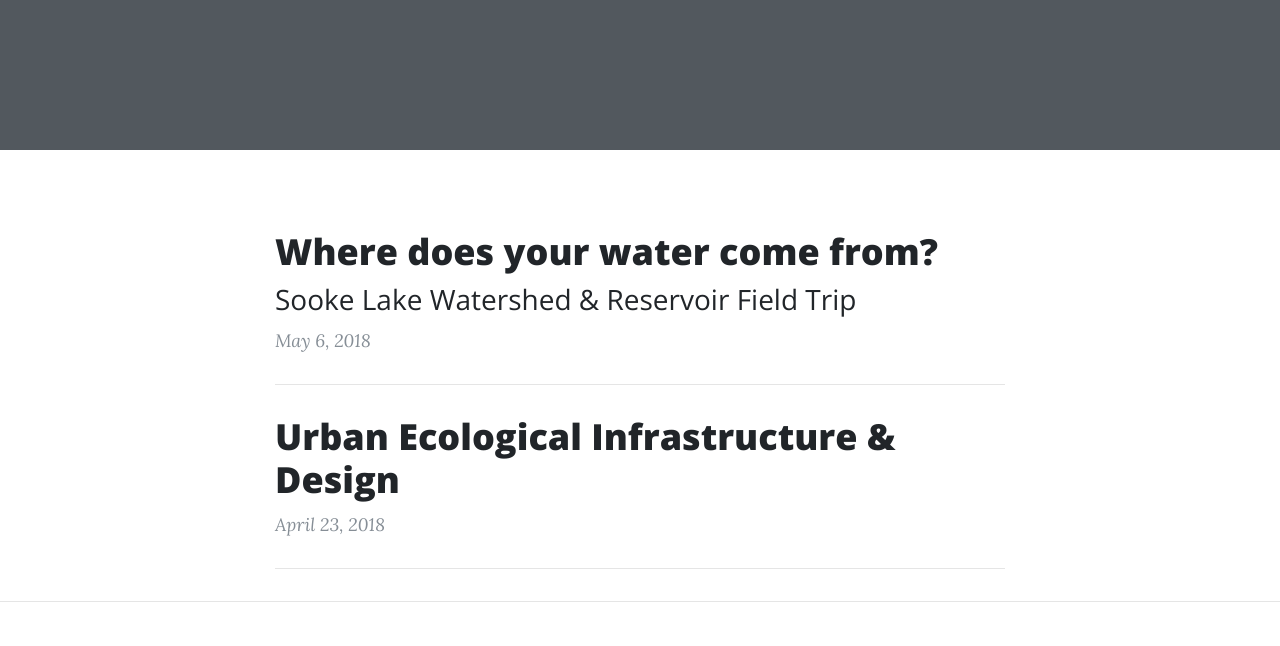
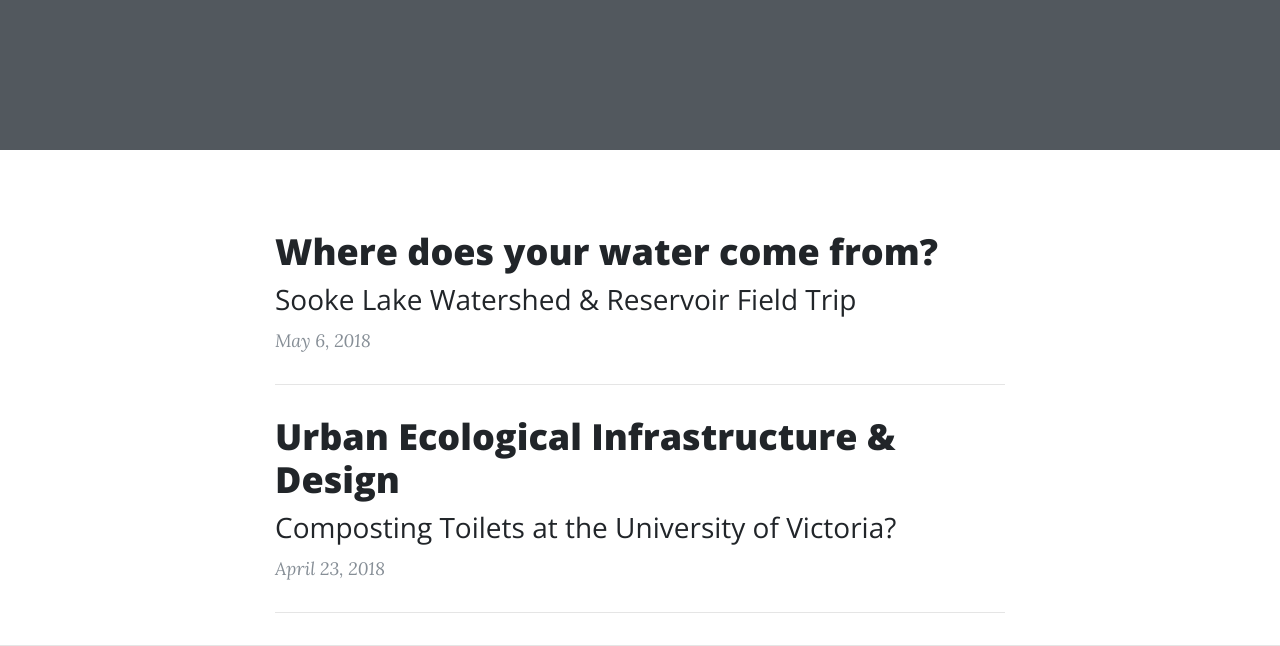
Before and after one commit to remy9/cmrems, a website: page index.html in a window 1280 px wide. Shown: the part 620-1266 px from the top of the page. Drawn offline with nearby package versions, Linux system fonts and the light colour scheme.

Commit message:
fixed link to post1
updated link to post 1, updated the secondary heading for both

```diff
--- a/index.html
+++ b/index.html
@@ -77,10 +77,13 @@
           </div>
           <hr>
           <div class="post-preview">
-            <a href="post.html">
+            <a href="post1.html">
               <h2 class="post-title">
               Urban Ecological Infrastructure & Design
               </h2>
+              <h3 class="post-subtitle">
+                Composting Toilets at the University of Victoria?
+              </h3>
             </a>
             <p class="post-meta">April 23, 2018</p>
           </div>
```
Also changed, not shown: post1.html (+1 -0 lines).
